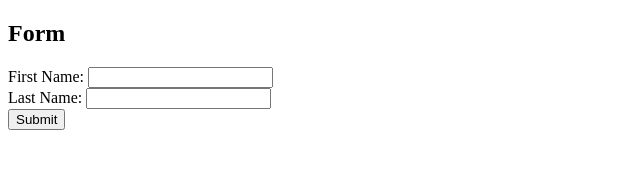
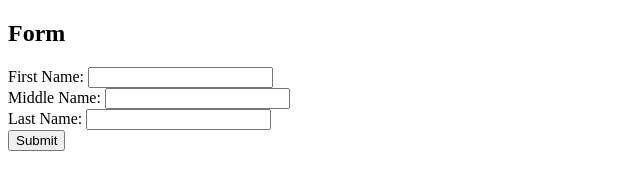
Before and after one commit to acciojob/form-login-Katasravani, a website: page main.html in a window 1280 px wide. Shown: the whole page, without its empty margins (0-640 px from the left). Drawn offline with Linux system fonts and the light colour scheme.

Commit message:
created a submission

```diff
--- a/main.html
+++ b/main.html
@@ -13,10 +13,13 @@
 
     <form id="myForm">
         First Name:
-        <input type="text" id="firstName" name="firstName" required><br>
+        <input type="text" id="firstName"  required><br>
 
-        Last Name:
-        <input type="text" id="lastName" name="lastName" required><br>
+        Middle Name:
+        <input type="text" id="middleName"  required><br>
+
+		Last Name:
+        <input type="text" id="lastName"  required><br>
 
         <input type="button" value="Submit" onclick="getFormValue()">
     </form>
--- a/script.js
+++ b/script.js
@@ -2,9 +2,10 @@
 
 function getFormValue() {
     var firstName = document.getElementById("firstName").value;
-    var lastName = document.getElementById("lastName").value;
+    var middleName = document.getElementById("middleName").value;
+	var lastName = document.getElementById("lastName").value;
 
-    var resultMessage =firstName +" " + lastName;
+    var resultMessage =firstName +" " + middleName+" "+lastName;
 
     alert(resultMessage);
 }
```
